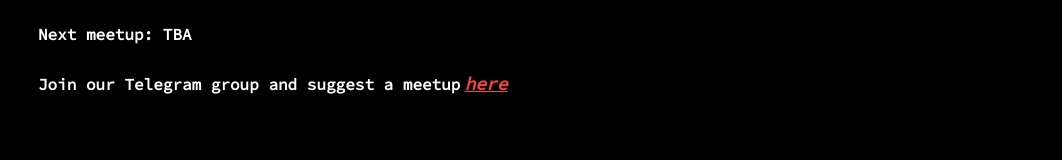
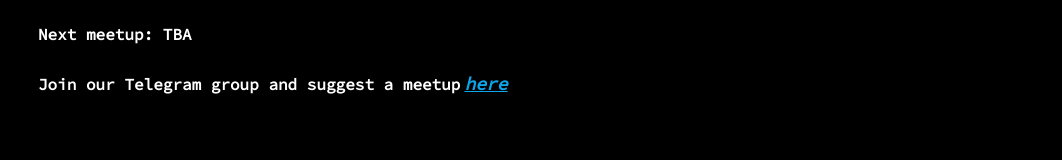
Before and after one commit to T31K/hacka-lumpur, a Next.js app: page / in a window 1280 px wide. Shown: the part 770-930 px from the top of the page, without its empty margins (218-1280 px from the left). Built offline with nearby package versions, Linux system fonts and the light colour scheme.

Commit message:
Update page.js

```diff
--- a/src/app/page.js
+++ b/src/app/page.js
@@ -83,7 +83,7 @@ export default function Home() {
         <p className="my-6">
           Join our Telegram group and suggest a meetup
           <a
-            className="inline-block mx-1 underline italic text-lg font-semibold text-red-500"
+            className="inline-block mx-1 underline italic text-lg font-semibold text-sky-500"
             href="https://t.me/+99pNDXihCqE4YzE1"
             target="_blank"
           >
```
